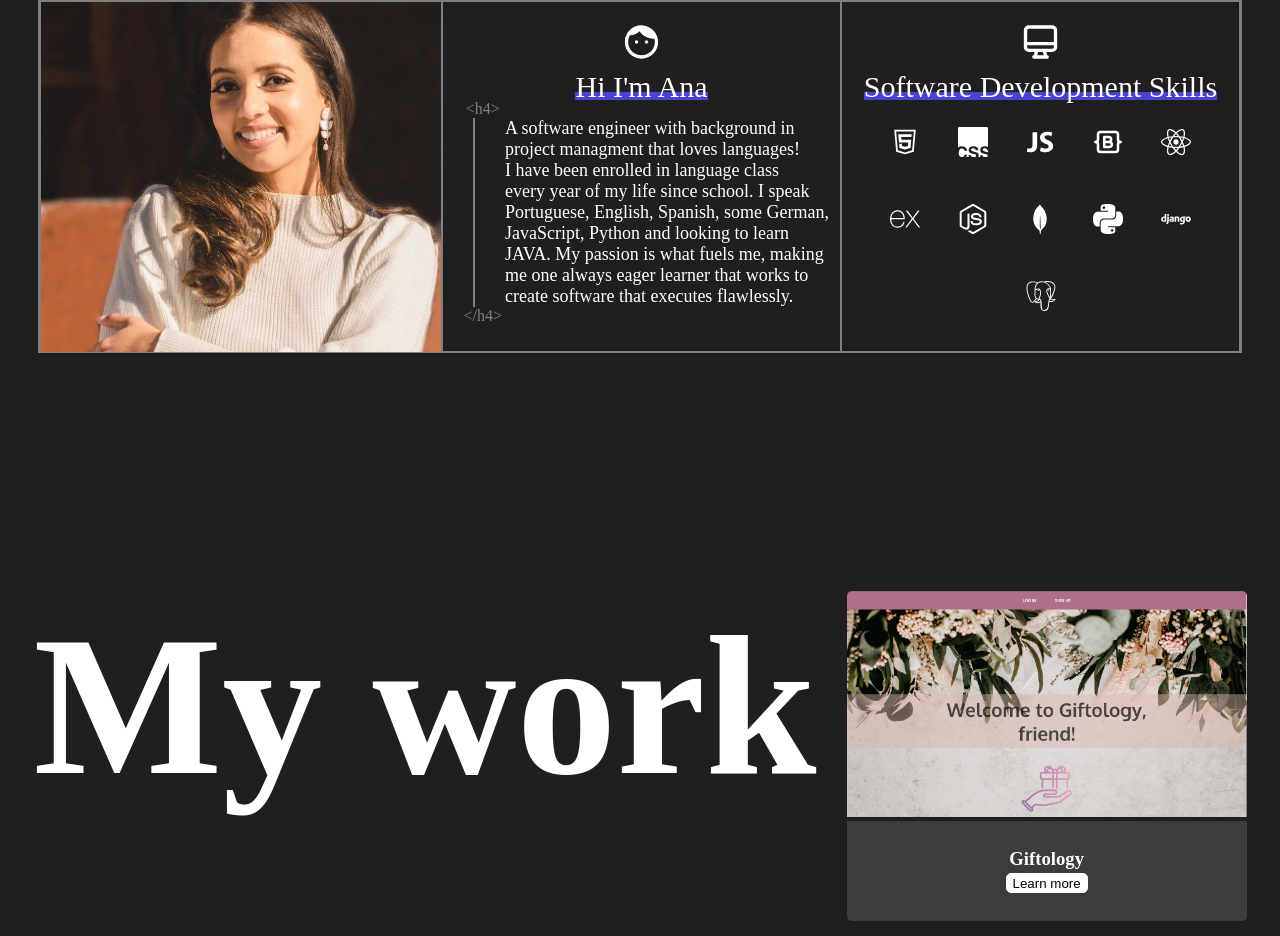
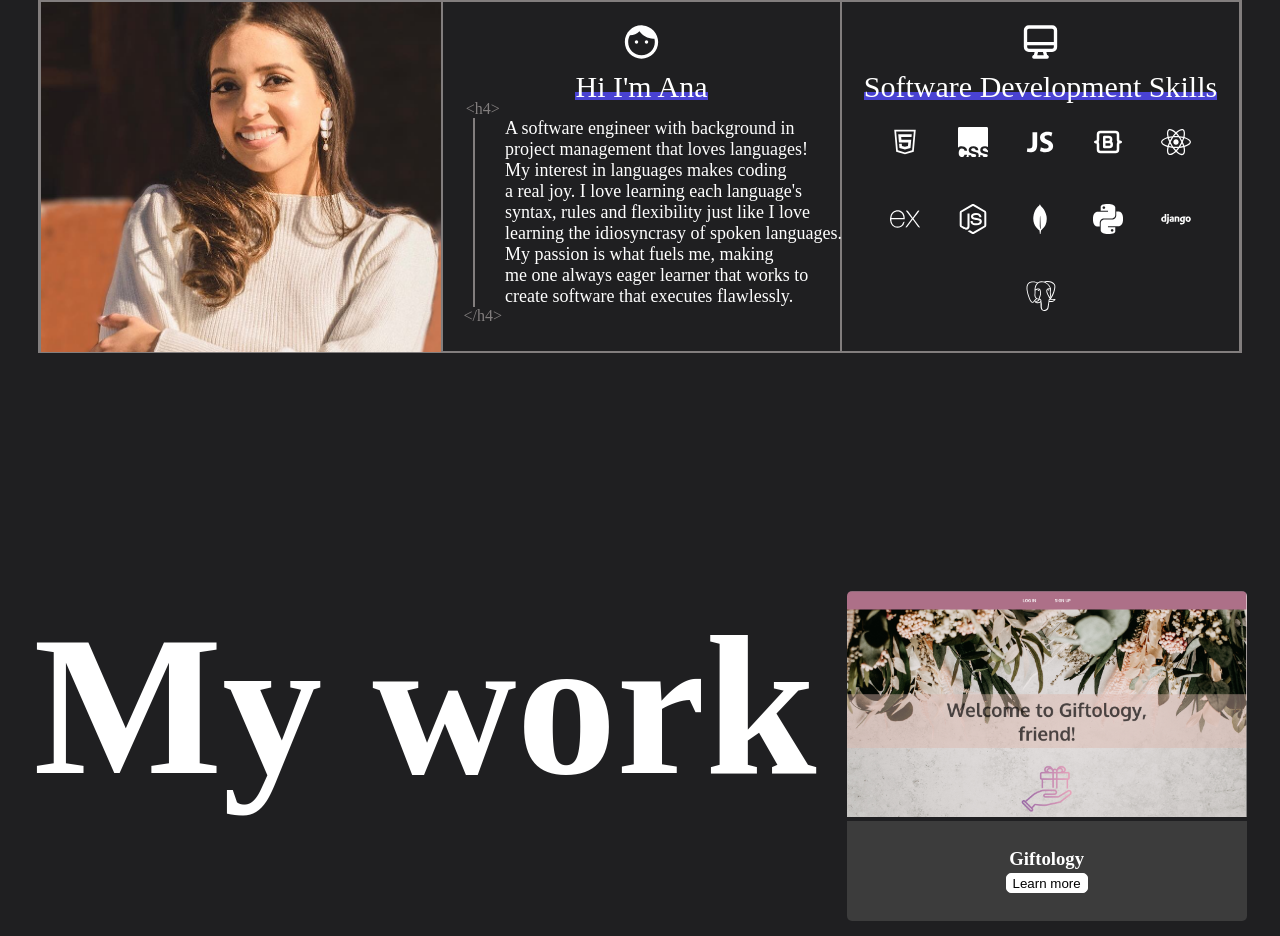
Before and after one commit to AWeidenkopf/portfolio-react, a React (Create React App) app: page / in a window 1280 px wide. Shown: the part 1309-2245 px from the top of the page. Built offline with nearby package versions, Linux system fonts and the light colour scheme.

Commit message:
update about text

```diff
--- a/src/Components/About/About.jsx
+++ b/src/Components/About/About.jsx
@@ -27,12 +27,12 @@ const About = () => {
           </span>
           <ul>
             <li>A software engineer with background in</li>
-            <li>project managment that loves languages!</li>
-            <li>I have been enrolled in language class</li>
-            <li>every year of my life since school. I speak</li>
-            <li>Portuguese, English, Spanish, some German,</li>
-            <li>JavaScript, Python and looking to learn</li>
-            <li>JAVA. My passion is what fuels me, making</li>
+            <li>project management that loves languages!</li>
+            <li>My interest in languages makes coding</li>
+            <li>a real joy. I love learning each language's</li>
+            <li>syntax, rules and flexibility just like I love</li>
+            <li>learning the idiosyncrasy of spoken languages.</li>
+            <li>My passion is what fuels me, making</li>
             <li>me one always eager learner that works to </li>
             <li>create software that executes flawlessly.</li>
           </ul>
--- a/src/Pages/Home/Home.jsx
+++ b/src/Pages/Home/Home.jsx
@@ -14,7 +14,7 @@ const Home = ({ setDetailsPage }) => {
         <p>{` { Software Developer } `}</p>
       </div>
       <div className={styles.arrow} >
-        <a href='#about'><SlArrowDown size={50} color='white' className={`animate__animated animate__pulse animate__infinite`} /></a>
+        <a href='#about'><SlArrowDown size={50} className={`animate__animated animate__pulse animate__infinite`} /></a>
       </div>
       <div id='about' className={styles.about}>
         <About />
--- a/src/Pages/Home/Home.module.css
+++ b/src/Pages/Home/Home.module.css
@@ -48,6 +48,7 @@ p {
   z-index: 2;
 }
 
+
 .about {
   height: 1500px;
   background-color: rgb(31, 31, 33);
```
